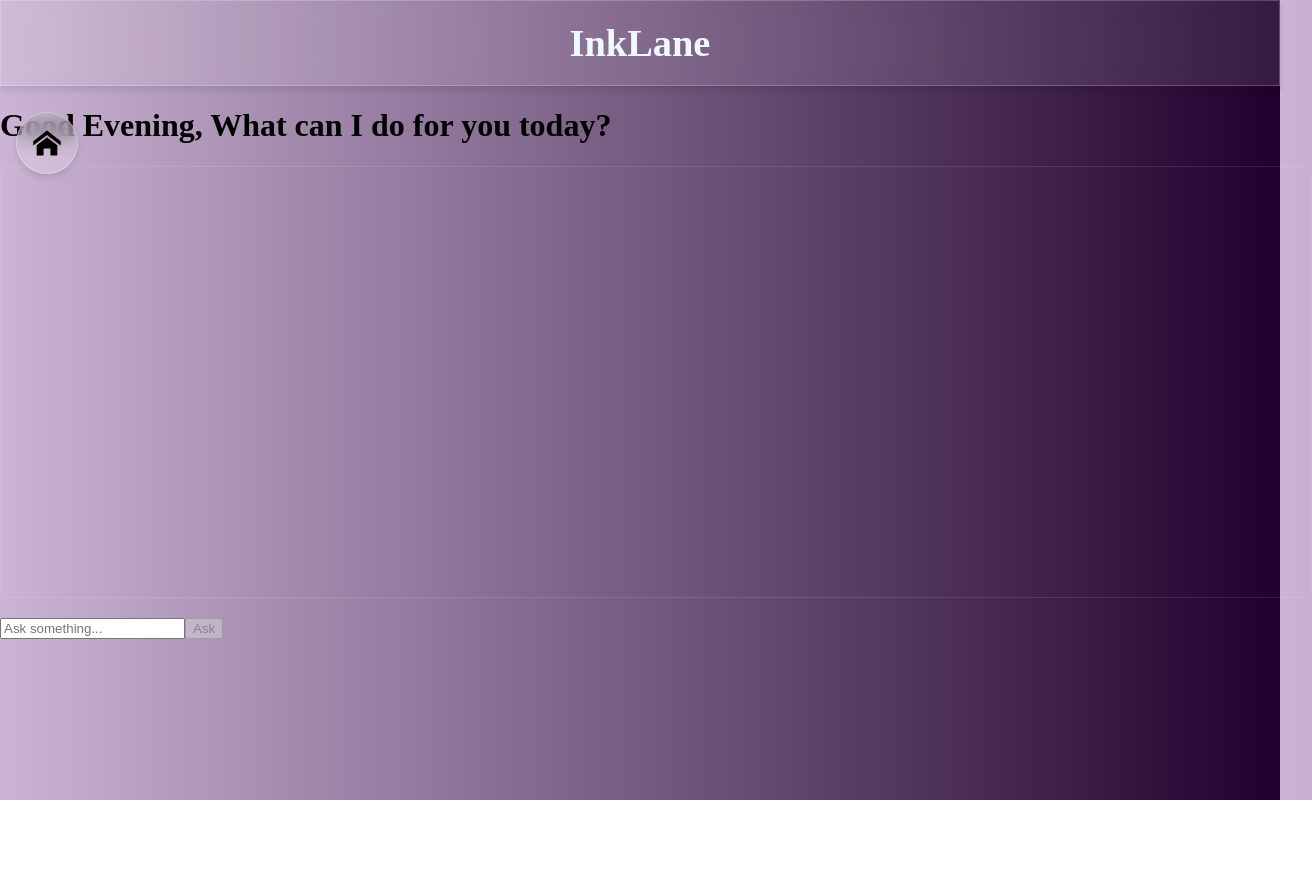
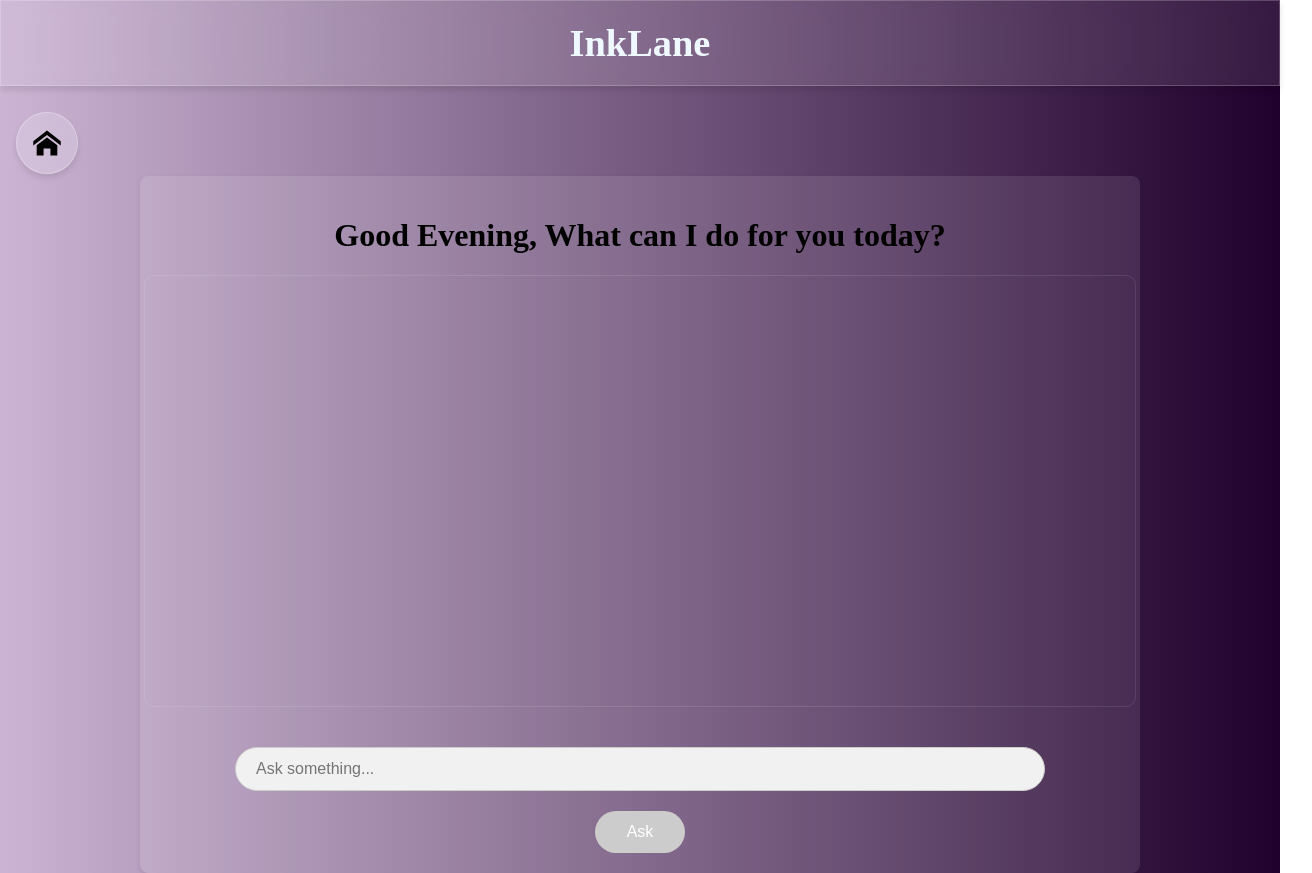
Before and after one commit to ChandiraVihan/INKLane-V2, a React (Vite) app: page /ask-ai in a window 1280 px wide. Shown: the whole page, 1312 px wide, since content can reach past the window. Before the commit the page ends 800 px from the top, so only its background shows below. Built offline with nearby package versions, Linux system fonts and the light colour scheme.

Commit message:
conversation

```diff
--- a/src/AskAi.css
+++ b/src/AskAi.css
@@ -1,3 +1,70 @@
+.ai-container {
+  display: flex;
+  margin-top: 7%;
+   margin-left: auto;
+  margin-right: auto;
+  flex-direction: column;
+  align-items: center;
+  justify-content: center;
+  width: 75%;
+  padding: 20px;
+  background-color: rgba(255, 255, 255, 0.1);
+  border-radius: 8px;
+  box-shadow: 0 2px 4px rgba(0, 0, 0, 0.1);
+}
+
+.ai-container input {
+  width: 80%;
+  padding: 12px 20px;
+  margin: 20px 0;
+  border: 1px solid #ccc;
+  border-radius: 25px; /* Rounded corners */
+  background-color: #f1f1f1;
+  font-size: 16px;
+  color: #333; /* Dark text for readability */
+}
+
+.ai-container input:focus {
+  outline: none;
+  border-color: #7a42f4; /* Highlight color on focus */
+  box-shadow: 0 0 5px rgba(122, 66, 244, 0.5);
+}
+
+.ai-container button {
+  padding: 12px 32px;
+  border: none;
+  border-radius: 25px;
+  background-color: #7a42f4; /* A nice purple */
+  color: white;
+  font-size: 16px;
+  cursor: pointer;
+  transition: background-color 0.3s ease;
+}
+
+.ai-container button:hover {
+  background-color: #5a2ab4; /* A darker purple on hover */
+}
+
+.ai-container button:disabled {
+  background-color: #ccc;
+  cursor: not-allowed;
+}
+
+.ai-reply {
+  margin-top: 30px;
+  padding: 20px;
+  background-color: rgba(0, 0, 0, 0.2); /* Darker transparent background */
+  border-radius: 10px;
+  text-align: left; /* Left-align the text for readability */
+  line-height: 1.6; /* Improve spacing between lines */
+  white-space: pre-wrap; /* This helps preserve line breaks from the AI */
+}
+
+/* You can even style the bolded text specifically */
+.ai-reply strong {
+  color: #c9a7ff; /* A lighter purple for emphasis */
+}
+
 /* In AskAi.css, ADD THE FOLLOWING STYLES AT THE END OF THE FILE */
 
 .chat-history {
```
